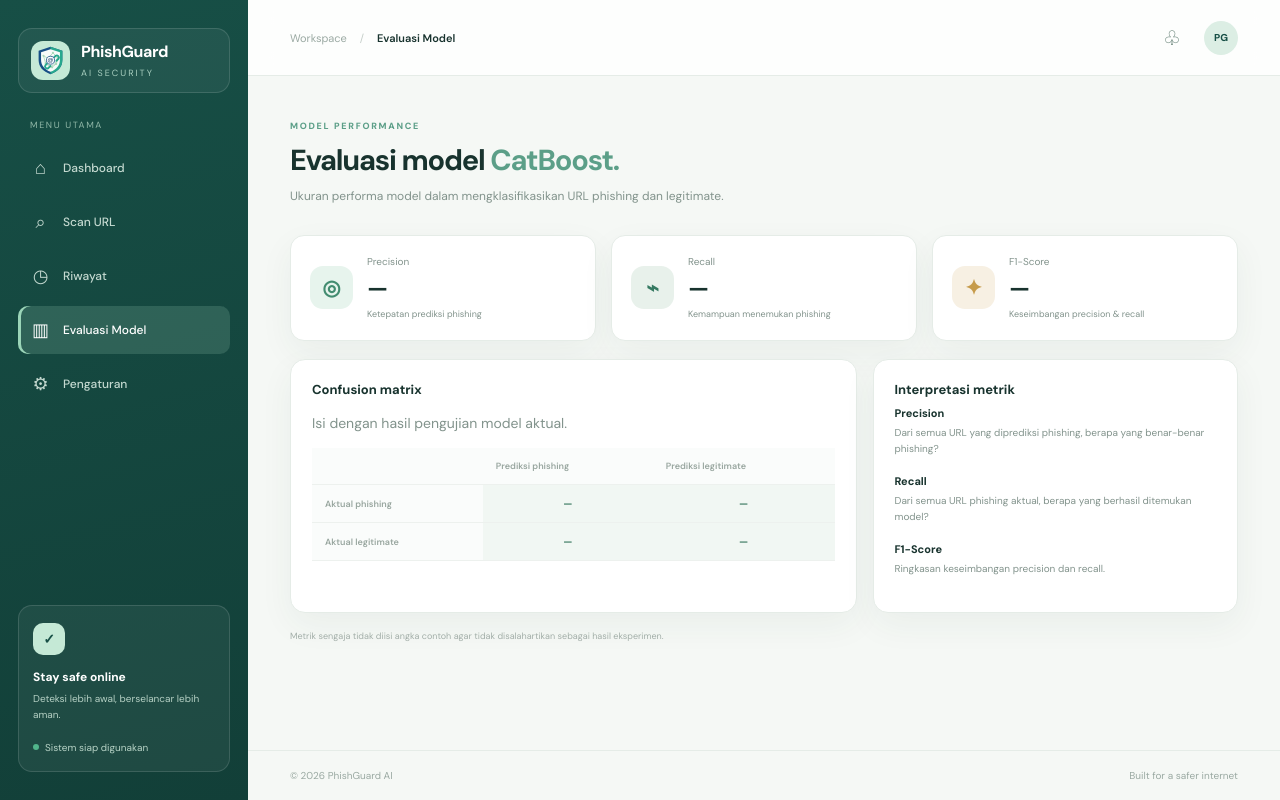
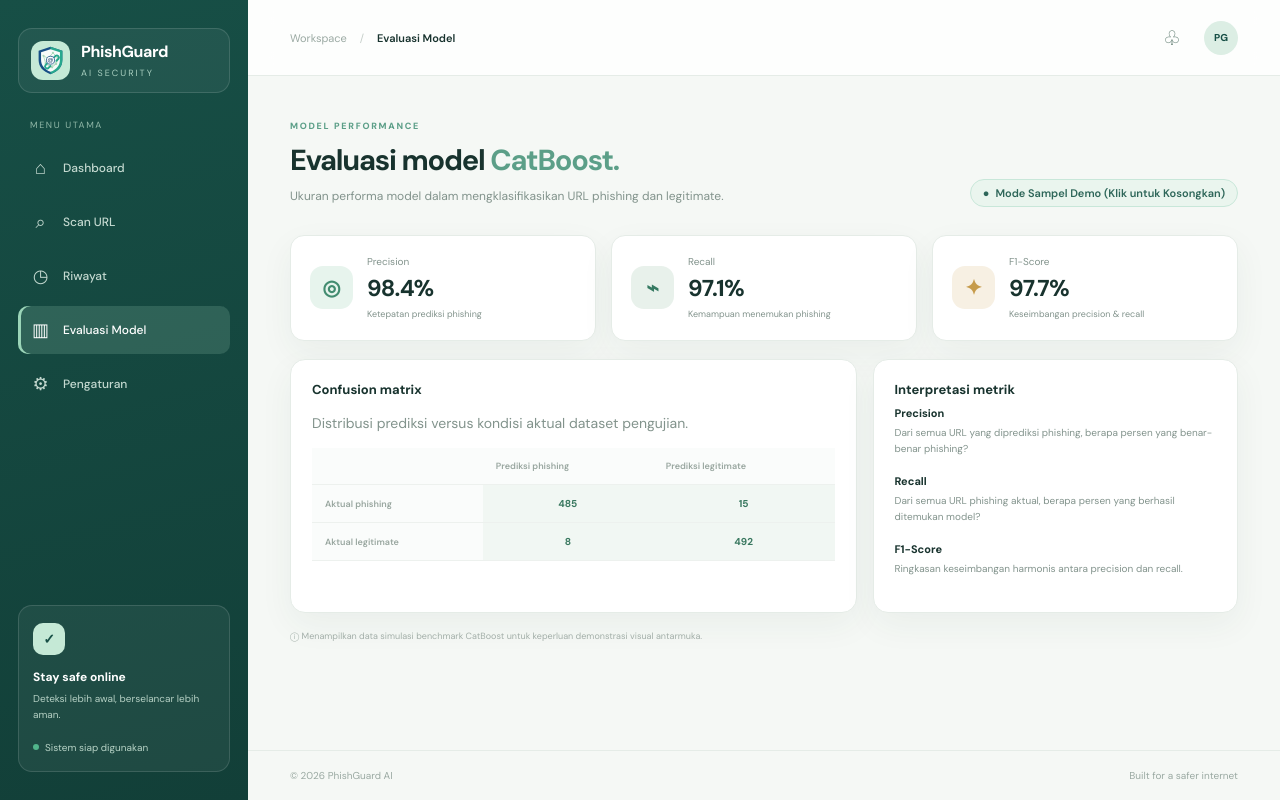
Before and after one commit to ariafahlevi/final_project_KI, a Flask app: page /evaluation in a window 1280 px wide. Run offline with Flask 3, Linux system fonts and the light colour scheme.

Commit message:
feat: setup clean repo structure, complete docs, and interactive frontend demo

```diff
--- a/app.py
+++ b/app.py
@@ -1,13 +1,17 @@
-# Contoh route Flask untuk menjalankan template.
-# Salin/merge route ini ke app.py backend kelompok. Jangan mengganti route ML yang sudah ada.
+import os
+import re
+import datetime
+from urllib.parse import urlparse
 from flask import Flask, render_template, request, jsonify, redirect, url_for, session
 
 app = Flask(__name__)
-app.secret_key = "ganti-dengan-secret-key"
+# Konfigurasi Secret Key (dapat dioverride via variabel lingkungan)
+app.secret_key = os.environ.get("SECRET_KEY", "phishguard-default-dev-key-2026")
 
 @app.get("/")
 def dashboard():
-    return render_template("dashboard.html", active="dashboard")
+    history_items = session.get("scan_history", [])
+    return render_template("dashboard.html", active="dashboard", history=history_items)
 
 @app.get("/scan")
 def scanner():
@@ -15,12 +19,30 @@ def scanner():
 
 @app.get("/history")
 def history():
-    return render_template("history.html", active="history")
+    history_items = session.get("scan_history", [])
+    return render_template("history.html", active="history", history=history_items)
+
+@app.post("/history/clear")
+def clear_history():
+    session["scan_history"] = []
+    return redirect(url_for("history"))
 
 @app.get("/evaluation")
 def evaluation():
-    # Ganti None dengan metrik evaluasi hasil model aktual.
-    return render_template("evaluation.html", active="evaluation", metrics=None)
+    demo_mode = request.args.get("demo", "1") == "1"
+    if demo_mode:
+        metrics = {
+            "precision": "98.4%",
+            "recall": "97.1%",
+            "f1": "97.7%",
+            "tp": "485",
+            "fn": "15",
+            "fp": "8",
+            "tn": "492"
+        }
+    else:
+        metrics = None
+    return render_template("evaluation.html", active="evaluation", metrics=metrics, demo=demo_mode)
 
 @app.get("/analysis")
 def analysis():
@@ -41,15 +63,100 @@ def show_result():
     result = session.get("last_result")
     if not result:
         return redirect(url_for("scanner"))
-    # Pastikan backend mengirim: prediction ('phishing'/'legitimate'),
-    # confidence (angka), features (dict), recommendation (string).
     return render_template("result.html", active="scanner", result=result)
 
-# Implementasikan endpoint POST /api/scan di backend:
-# terima JSON {"url": "..."} lalu panggil ekstraksi fitur + CatBoost + Ollama.
-# Kembalikan JSON minimal:
-# {"url":"...", "prediction":"phishing", "confidence":96.8,
-#  "features":{"Panjang URL":45}, "recommendation":"Hindari tautan ini."}
+@app.post("/api/scan")
+def api_scan():
+    """
+    Endpoint deteksi URL.
+    Dilengkapi dengan simulasi respons heuristik cerdas (Mock CatBoost + Ollama).
+    Integrasikan fungsi ekstraksi fitur & model CatBoost/Ollama aktual di sini.
+    """
+    data = request.get_json(silent=True) or {}
+    url = data.get("url", "").strip()
+    if not url:
+        return jsonify({"error": "Alamat URL tidak boleh kosong"}), 400
+
+    parsed = urlparse(url if "://" in url else f"http://{url}")
+    domain = parsed.netloc.lower() or parsed.path.lower().split("/")[0]
+    path = parsed.path.lower()
+    full_str = f"{domain}{path}"
+
+    # Deteksi pola phishing untuk keperluan simulasi interaktif
+    suspicious_keywords = ["login", "verify", "secure", "bank", "account", "update", "free", "claim", "paypal", "auth", "signin", "password", "gift", "billing"]
+    detected_keywords = [kw for kw in suspicious_keywords if kw in full_str]
+    has_ip = bool(re.match(r"^\d{1,3}\.\d{1,3}\.\d{1,3}\.\d{1,3}", domain))
+    is_not_https = parsed.scheme != "https"
+    has_at_symbol = "@" in url
+    hyphen_count = domain.count("-")
+
+    is_phishing = bool(detected_keywords or has_ip or has_at_symbol or hyphen_count >= 2 or any(tld in domain for tld in [".xyz", ".top", ".test", ".tk"]))
+
+    if is_phishing:
+        prediction = "phishing"
+        confidence = 96.8 if (detected_keywords and is_not_https) else 89.4
+        features = {
+            "Panjang URL": f"{len(url)} karakter",
+            "Protokol HTTPS": "Tidak (Tidak Terenkripsi)" if is_not_https else "Ya (Valid)",
+            "Nama Domain": domain or "Tidak terdeteksi",
+            "Kata Kunci Sensitif": f"Terdeteksi ({', '.join(detected_keywords)})" if detected_keywords else "Tidak ada",
+            "Karakter Khusus (@ / -)": f"Ditemukan ({hyphen_count} tanda hubung)" if (has_at_symbol or hyphen_count > 0) else "Normal",
+            "Format Host IP": "Ya (Indikasi Mencurigakan)" if has_ip else "Tidak (Domain Reguler)"
+        }
+        recommendation = "Hindari membuka tautan ini dan jangan pernah memasukkan kredensial, sandi, atau data pribadi pada situs ini."
+        explanation = (
+            f"Model mendeteksi anomali pada URL '{url}'. "
+            f"Faktor risiko utama meliputi: "
+            f"{'protokol tidak aman (HTTP), ' if is_not_https else ''}"
+            f"{'keberadaan kata kunci berisiko tinggi (' + ', '.join(detected_keywords) + '), ' if detected_keywords else ''}"
+            f"{'penggunaan alamat IP langsung sebagai host, ' if has_ip else ''}"
+            f"{'serta pola struktur domain bertingkat/tanda hubung berlebih. ' if hyphen_count > 1 else ''}"
+            f"Pola ini secara signifikan menyerupai teknik phishing dan manipulasi URL."
+        )
+    else:
+        prediction = "legitimate"
+        confidence = 98.6
+        features = {
+            "Panjang URL": f"{len(url)} karakter",
+            "Protokol HTTPS": "Ya (Terenkripsi)" if not is_not_https else "Tidak",
+            "Nama Domain": domain,
+            "Kata Kunci Sensitif": "Tidak ditemukan",
+            "Karakter Khusus (@ / -)": "Normal",
+            "Format Host IP": "Tidak (Domain Resmi)"
+        }
+        recommendation = "Tautan memiliki struktur yang wajar dan aman untuk dikunjungi. Tetap berhati-hati saat mengunduh berkas asing."
+        explanation = (
+            f"Berdasarkan analisis fitur URL, tautan '{url}' memiliki struktur domain standar yang terpercaya, "
+            f"tidak memanfaatkan pola tipuan visual (typosquatting), dan konsisten dengan karakteristik tautan legitimate."
+        )
+
+    # Simpan ke session untuk halaman analysis
+    session["explanation"] = explanation
+
+    # Simpan ke daftar riwayat scan sesi
+    history_list = session.get("scan_history", [])
+    now_str = datetime.datetime.now().strftime("%d %b %Y, %H:%M")
+    history_list.insert(0, {
+        "url": url,
+        "time": now_str,
+        "prediction": prediction,
+        "confidence": confidence
+    })
+    session["scan_history"] = history_list[:30]
+
+    return jsonify({
+        "url": url,
+        "prediction": prediction,
+        "confidence": confidence,
+        "features": features,
+        "recommendation": recommendation,
+        "explanation": explanation
+    })
 
 if __name__ == "__main__":
-    app.run(debug=True)
+    port = int(os.environ.get("FLASK_PORT", os.environ.get("PORT", 5000)))
+    debug = os.environ.get("FLASK_DEBUG", "1") == "1"
+    print("=" * 60)
+    print(f"  PhishGuard AI Frontend berjalan di: http://127.0.0.1:{port}")
+    print("=" * 60)
+    app.run(debug=debug, host="0.0.0.0", port=port)
--- /dev/null
+++ b/requirements.txt
@@ -0,0 +1 @@
+Flask>=3.0.0
--- a/static/css/branding.css
+++ b/static/css/branding.css
@@ -23,3 +23,66 @@ img.brand-mark {
 .brand small {
   color: #a9cfc0;
 }
+
+/* Quick sample pills for easy testing */
+.quick-samples {
+  display: flex;
+  gap: 8px;
+  margin-top: 10px;
+  margin-bottom: 14px;
+  align-items: center;
+  flex-wrap: wrap;
+}
+
+.quick-label {
+  font-size: 11px;
+  color: #7b958c;
+  font-weight: 600;
+}
+
+.quick-pill {
+  border: 1px dashed #b9d7cb;
+  background: #f4fbf8;
+  color: #2e6659;
+  border-radius: 20px;
+  padding: 5px 12px;
+  font-size: 11px;
+  font-family: 'DM Sans', sans-serif;
+  font-weight: 600;
+  cursor: pointer;
+  transition: all 0.2s ease;
+}
+
+.quick-pill:hover {
+  background: #e1f4ec;
+  border-color: #5c9f88;
+  transform: translateY(-1px);
+}
+
+.quick-pill.danger {
+  border-color: #f3c2c7;
+  background: #fff8f8;
+  color: #b33946;
+}
+
+.quick-pill.danger:hover {
+  background: #feebee;
+  border-color: #c96570;
+}
+
+.mode-toggle-btn {
+  display: inline-flex;
+  align-items: center;
+  gap: 6px;
+  padding: 6px 12px;
+  border-radius: 20px;
+  font-size: 11px;
+  font-weight: 600;
+  text-decoration: none;
+  background: #eaf5ee;
+  color: #2e6659;
+  border: 1px solid #c8e7d9;
+}
+.mode-toggle-btn:hover {
+  background: #def0e7;
+}
--- a/templates/evaluation.html
+++ b/templates/evaluation.html
@@ -1,15 +1,40 @@
 {% extends "base.html" %}
 {% block title %}Evaluasi Model · PhishGuard AI{% endblock %}{% block crumb %}Evaluasi Model{% endblock %}
 {% block content %}
-<div class="page-intro"><div class="eyebrow">MODEL PERFORMANCE</div><h1>Evaluasi model <span>CatBoost.</span></h1><p class="muted">Ukuran performa model dalam mengklasifikasikan URL phishing dan legitimate.</p></div>
+<div class="page-intro">
+  <div class="eyebrow">MODEL PERFORMANCE</div>
+  <div style="display:flex;justify-content:space-between;align-items:flex-end;flex-wrap:wrap;gap:12px;">
+    <div>
+      <h1>Evaluasi model <span>CatBoost.</span></h1>
+      <p class="muted">Ukuran performa model dalam mengklasifikasikan URL phishing dan legitimate.</p>
+    </div>
+    <div>
+      {% if demo %}
+      <a href="{{ url_for('evaluation', demo='0') }}" class="mode-toggle-btn" title="Klik untuk melihat mode data kosong">
+        <span>●</span> Mode Sampel Demo (Klik untuk Kosongkan)
+      </a>
+      {% else %}
+      <a href="{{ url_for('evaluation', demo='1') }}" class="mode-toggle-btn" title="Klik untuk menampilkan metrik sampel">
+        <span>○</span> Tampilkan Data Sampel Model
+      </a>
+      {% endif %}
+    </div>
+  </div>
+</div>
 <div class="stats-grid eval-stats">
   <article class="stat-card"><div class="stat-icon mint">◎</div><div><p>Precision</p><strong>{{ metrics.precision if metrics else '—' }}</strong><small class="muted">Ketepatan prediksi phishing</small></div></article>
   <article class="stat-card"><div class="stat-icon sage">⌁</div><div><p>Recall</p><strong>{{ metrics.recall if metrics else '—' }}</strong><small class="muted">Kemampuan menemukan phishing</small></div></article>
   <article class="stat-card"><div class="stat-icon gold">✦</div><div><p>F1-Score</p><strong>{{ metrics.f1 if metrics else '—' }}</strong><small class="muted">Keseimbangan precision & recall</small></div></article>
 </div>
 <div class="content-grid">
-  <section class="panel"><h3>Confusion matrix</h3><p class="muted">Isi dengan hasil pengujian model aktual.</p><div class="table-wrap"><table class="matrix"><thead><tr><th></th><th>Prediksi phishing</th><th>Prediksi legitimate</th></tr></thead><tbody><tr><th>Aktual phishing</th><td>{{ metrics.tp if metrics else '—' }}</td><td>{{ metrics.fn if metrics else '—' }}</td></tr><tr><th>Aktual legitimate</th><td>{{ metrics.fp if metrics else '—' }}</td><td>{{ metrics.tn if metrics else '—' }}</td></tr></tbody></table></div></section>
-  <section class="panel"><h3>Interpretasi metrik</h3><div class="metric-explain"><b>Precision</b><p class="muted">Dari semua URL yang diprediksi phishing, berapa yang benar-benar phishing?</p><b>Recall</b><p class="muted">Dari semua URL phishing aktual, berapa yang berhasil ditemukan model?</p><b>F1-Score</b><p class="muted">Ringkasan keseimbangan precision dan recall.</p></div></section>
+  <section class="panel"><h3>Confusion matrix</h3><p class="muted">Distribusi prediksi versus kondisi aktual dataset pengujian.</p><div class="table-wrap"><table class="matrix"><thead><tr><th></th><th>Prediksi phishing</th><th>Prediksi legitimate</th></tr></thead><tbody><tr><th>Aktual phishing</th><td>{{ metrics.tp if metrics else '—' }}</td><td>{{ metrics.fn if metrics else '—' }}</td></tr><tr><th>Aktual legitimate</th><td>{{ metrics.fp if metrics else '—' }}</td><td>{{ metrics.tn if metrics else '—' }}</td></tr></tbody></table></div></section>
+  <section class="panel"><h3>Interpretasi metrik</h3><div class="metric-explain"><b>Precision</b><p class="muted">Dari semua URL yang diprediksi phishing, berapa persen yang benar-benar phishing?</p><b>Recall</b><p class="muted">Dari semua URL phishing aktual, berapa persen yang berhasil ditemukan model?</p><b>F1-Score</b><p class="muted">Ringkasan keseimbangan harmonis antara precision dan recall.</p></div></section>
 </div>
-<p class="helper-text">Metrik sengaja tidak diisi angka contoh agar tidak disalahartikan sebagai hasil eksperimen.</p>
+<p class="helper-text">
+  {% if demo %}
+  ⓘ Menampilkan data simulasi benchmark CatBoost untuk keperluan demonstrasi visual antarmuka.
+  {% else %}
+  Metrik sengaja tidak diisi angka contoh agar tidak disalahartikan sebagai hasil eksperimen.
+  {% endif %}
+</p>
 {% endblock %}
--- a/templates/scanner.html
+++ b/templates/scanner.html
@@ -8,6 +8,12 @@
     <form id="scanForm">
       <label for="urlInput">Alamat URL</label>
       <div class="url-input-wrap"><span>↗</span><input id="urlInput" name="url" type="url" placeholder="https://contoh-website.com" required></div>
+      <div class="quick-samples">
+        <span class="quick-label">⚡ Contoh Uji Cepat:</span>
+        <button type="button" class="quick-pill danger" onclick="document.getElementById('urlInput').value='http://secure-update-login-account.com/verify';">Pola Phishing</button>
+        <button type="button" class="quick-pill" onclick="document.getElementById('urlInput').value='https://google.com';">URL Aman</button>
+        <button type="button" class="quick-pill danger" onclick="document.getElementById('urlInput').value='http://192.168.1.55/banking-login';">Host IP</button>
+      </div>
       <button class="btn btn-primary btn-wide" type="submit"><span>⌕</span> Analisis URL <span>→</span></button>
       <p class="form-message" id="formMessage" role="status"></p>
     </form>
```
Also changed, not shown: templates/history.html (+53 -3 lines), README.md, 4 other files.
